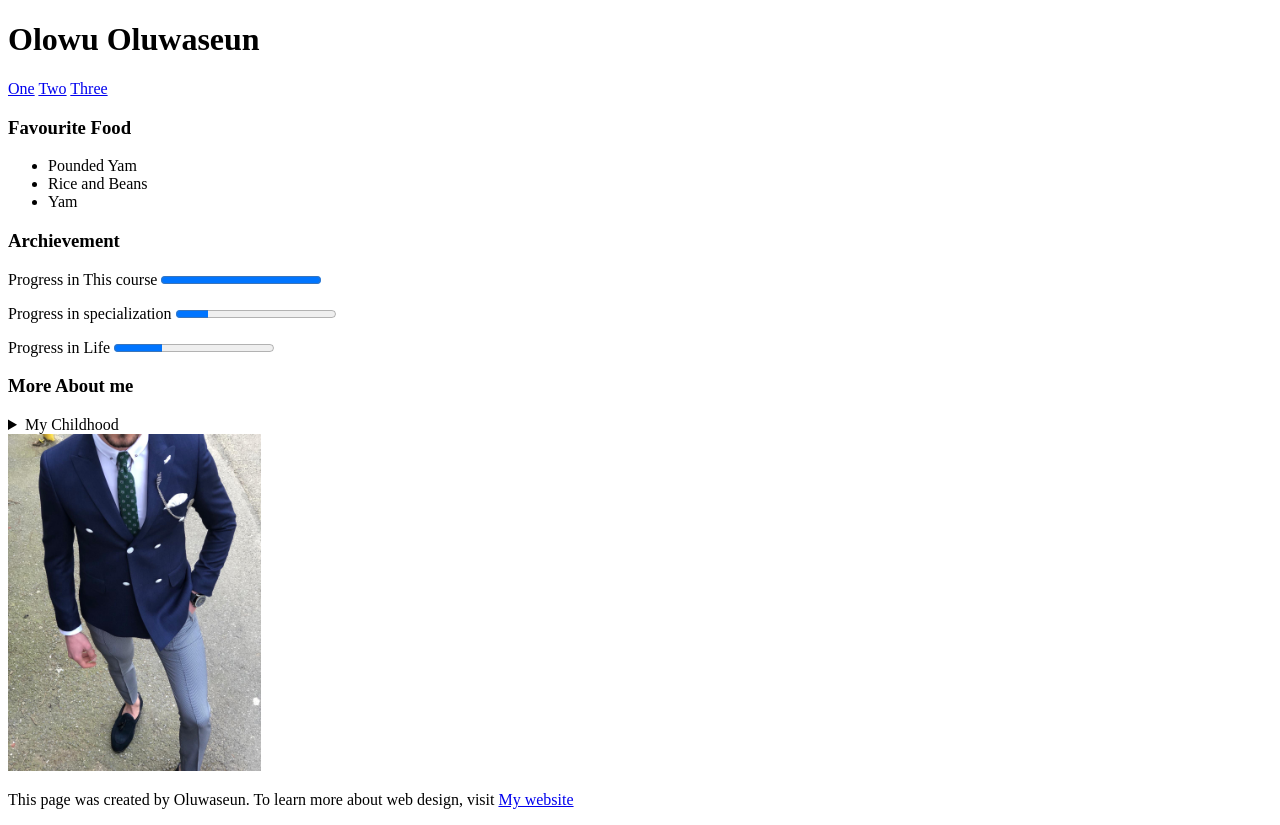
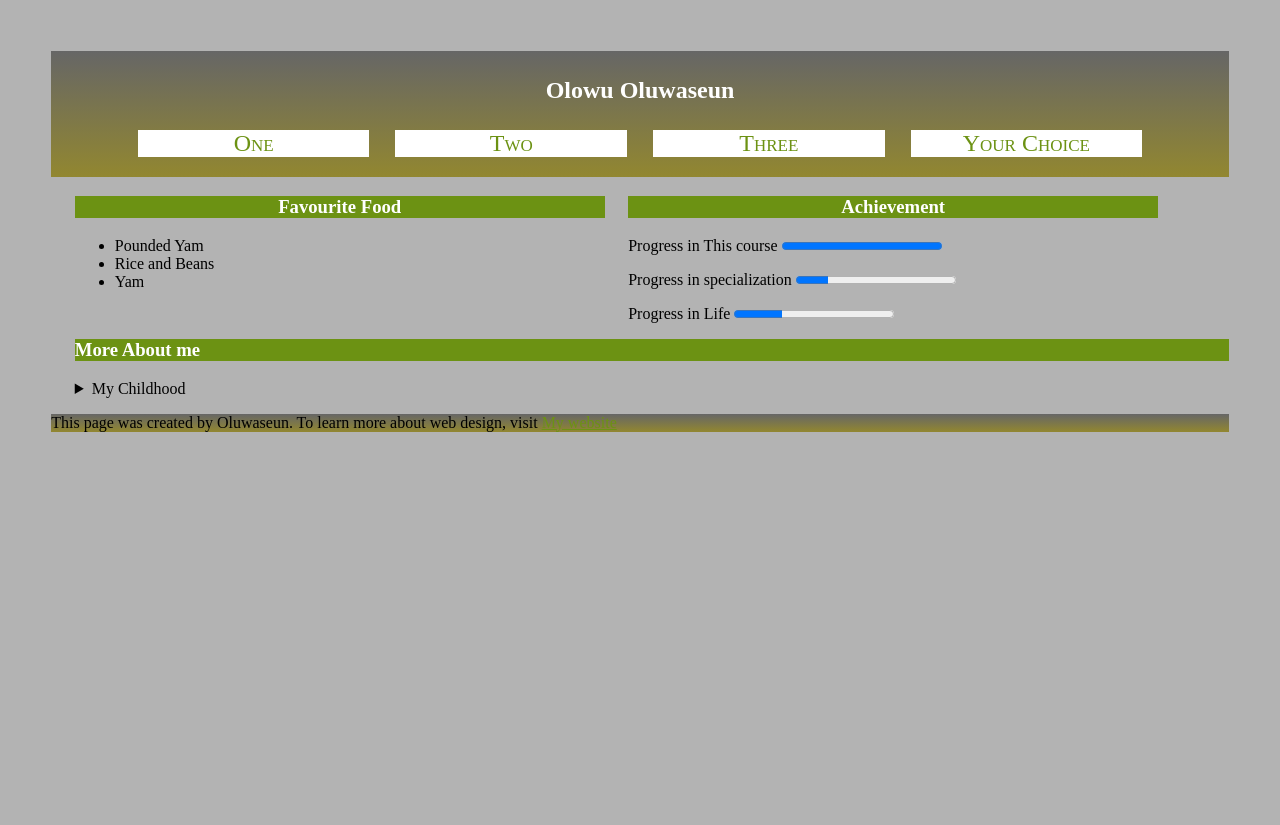
Before and after one commit to seunawhy/learning, a plain HTML site: page index.html in a window 1280 px wide. After the commit the page ends 800 px from the top, so only its background shows below. Drawn offline with Linux system fonts and the light colour scheme.

Commit message:
new update

```diff
--- /dev/null
+++ b/assignment-1/css/hw1.css
@@ -0,0 +1,72 @@
+header{
+    background-color: #666666;
+    color:#ffffff;
+    text-align:center;
+    font-variant-caps: all-petite-caps;
+    background-image: url(../img/Ultimate_Frisbee\,_Jul_2009_-_19.jpg);
+}
+main{
+    margin-top: 0%;
+}
+nav{
+    text-align: center;
+    font-variant: normal;
+
+}
+h2{
+    color: #0d2fc5;
+    font-variant-caps:all-petite-caps;
+}
+img{
+    display: inline-block;
+    margin: 15px;
+    margin-left: 20%;
+
+    width: 50%;
+    border: solid 2px #000000;
+
+}
+a{
+    color:#000000;
+    font-family: 'Gill Sans', 'Gill Sans MT', Calibri, 'Trebuchet MS', sans-serif;
+}
+nav a{
+    background-color:#ffffff7a;
+    display: inline-block;
+    margin: 20px;
+    width:15%;
+    border: none;
+    text-decoration: unset;
+    text-align: center;
+    padding: 10px ;
+    border-radius: 7px;
+}
+nav a:hover{
+    background-color:#525252 ;
+    color:#ffffff;
+    border: none;
+    border-radius: 7px;
+}
+.active{
+   background-color: #ffffff;
+   border-radius: 7px;
+   color: #000000;
+   font-family: 'Gill Sans', 'Gill Sans MT', Calibri, 'Trebuchet MS', sans-serif;
+}
+
+.left{
+    background-color: #ee1212;
+    width: 20%;
+    float:left;
+    margin-right: 10px;
+}
+.right{
+    background-color:#ffffff;
+    color:#000000;
+    text-align: justify;
+    padding-top: 1px;
+    width: 75%;
+}
+li{
+    list-style: none;
+}
--- /dev/null
+++ b/assignment-1/history.html
@@ -0,0 +1,43 @@
+
+<!DOCTYPE html>
+<html lang="en">
+<head>
+	<meta charset="UTF-8">
+	<title>Ultimate Frisbee - History</title>
+	<link rel="stylesheet" href="css/hw1.css">
+</head>
+<body>
+	<header>
+		<h1>Ulimate Frisbee History</h1>
+		<nav>
+			<a href="index.html">Home</a>
+			<a href="teams.html">Teams</a>
+			<a href="history.html" class = "active">History</a>
+			<a href="http://www.usaultimate.org/index.html" target="_blank">USA Ultimate</a>
+		</nav>
+	</header>
+		<main>
+			<aside class = "left">
+			<a href="https://commons.wikimedia.org/wiki/File%3AUltimate_Frisbee%2C_Jul_2009_-_17.jpg"><img src="https://upload.wikimedia.org/wikipedia/commons/5/5d/Ultimate_Frisbee%2C_Jul_2009_-_19.jpg" alt="Creative Common Ultimate Photo" title="By Ed Yourdon [CC BY-SA 2.0 (http://creativecommons.org/licenses/by-sa/2.0)], via Wikimedia Commons"/> </a>
+
+			<a href="https://commons.wikimedia.org/wiki/File%3AUltimate_Frisbee_Colorado_Cup_2005.jpg"><img alt="Ultimate Frisbee Colorado Cup 2005" src="https://upload.wikimedia.org/wikipedia/commons/thumb/7/7d/Ultimate_Frisbee_Colorado_Cup_2005.jpg/512px-Ultimate_Frisbee_Colorado_Cup_2005.jpg"/></a>
+
+
+			<a href="https://www.flickr.com/photos/paradisecoastie/15409853738/" title="Ultimate Frisbee"><img src="https://farm4.staticflickr.com/3948/15409853738_7dbfbfbac7_k.jpg"  alt="Ultimate Frisbee"></a>
+		</aside>
+		<section class = "right">
+
+	<h2>Background</h2>
+	<p>Ultimate Frisbee/Ultimate has been around in some fashion since the 1960s.  Joel Silver is credited with introducing the game to his high school in 1968 after learning about the game at summer camp.  The game spread to more college campuses soon afterward.</p>
+	<p>The Ultimate Players Association was founded in 1979 and began organizing touraments across the country.  In 2010, UPA because the <a href = "htpp://http://www.usaultimate.org/index.html">USA Ultimate</a>.</p>
+	<p>Other than professional tournaments, games of Ultimate are typically played without referess.  Instead, players rely on "The Spirit of the Game" to encourage sportsmanship and self-officiating.</p>
+	<h2>Sources</h2>
+
+	<ul>
+		<li><a href = "https://en.wikipedia.org/wiki/Ultimate_(sport)">Ultimate (sport)</a></li>
+		<li><a href = "http://www.wfdf.org/">World Flying Disc Federation</a></li>
+	</ul>
+	</section>
+</main>
+</body>
+</html>
--- /dev/null
+++ b/css/style.css
@@ -0,0 +1,76 @@
+/* Styling the HTML tags*/
+body{
+    background: #b3b3b3;
+    margin: 4%;
+
+}
+header{
+    background: #666666;
+    text-align: center;
+    padding: 10px;
+ }
+
+
+nav{
+    font-variant: small-caps;
+    font-family: 'Times New Roman', Times, serif;
+    font-size: 150%;
+}
+nav a{
+    background-color:#FFFFFF;
+    display: inline-block;
+    width:20%;
+    border: none;
+    text-decoration: unset;
+    margin: 10px;
+
+}
+a{
+    color:#6c9213;
+}
+.half{
+    width: 45%;
+    display: inline;
+    float:left;
+    margin-left: 2%;
+}
+
+h1{
+    color: #FFFFFF;
+    font-size: 150%;
+}
+h3{
+    color: #FFFFFF;
+    background-color: #6c9213;
+    text-align: center;
+}
+#h3-left{
+    text-align: left;
+}
+.whole{
+    clear: both;
+    margin-left: 2%;
+}
+img{
+    display: none;
+}
+details{
+    font-style: italic;
+}
+summary{
+    font-style: normal;
+}
+footer{
+    background:#666666;
+    clear: both;
+
+}
+header , footer{
+    background: #666666;
+    background:-webkit-linear-gradient(#666666 0%,#928730);
+ }
+
+ul{
+    list-style-type:disc;
+
+}
--- a/index.html
+++ b/index.html
@@ -6,17 +6,22 @@
     <meta name="viewport" content="width=device-width, initial-scale=1.0">
     <link rel="icon" type="img/png" href="img/logo2.png">
     <link rel="stylesheet" href="css/all.min.css">
+    <link rel="stylesheet" href="css/style.css">
 
     <title>Olowu Oluwseun</title>
 </head>
 <body>
+    <header>
         <h1>Olowu Oluwaseun</h1>
         <nav>
             <a href="#">One</a>
             <a href="#">Two</a>
             <a href="#">Three</a>
+            <a href="#"> Your Choice </a>
         </nav>
-    <div>
+    </header>
+
+    <div class="half">
         <h3>Favourite Food</h3>
         <ul>
             <li>Pounded Yam</li>
@@ -24,15 +29,15 @@
             <li>Yam</li>
         </ul>
     </div>
-    <div>
-        <h3>Archievement</h3>
+    <div class="half">
+        <h3>Achievement</h3>
        <p>Progress in This course <progress max="100" min="0" value="100"> </progress></p>
        <p>Progress in specialization <progress max="100" min="0" value="20"> </progress></p>
        <p>Progress in Life  <progress max="100" min="0" value="30"> </progress></p>
 
     </div>
-    <div>
-        <h3>More About me</h3>
+    <div class="whole">
+        <h3 id="h3-left">More About me</h3>
         <details>I was born in Ilorin Kwara State Nigeria.
             <summary>My Childhood</summary>
         </details>
--- /dev/null
+++ b/pro.js
@@ -0,0 +1,2 @@
+var product = 8*10;
+console.log(product);
```
Also changed, not shown: assignment-1/index.html (added, +37 -0 lines), assignment-1/teams.html (added, +89 -0 lines), assignment-1/img/15409853738_7dbfbfbac7_k.jpg (added), assignment-1/img/Ultimate_Frisbee_Colorado_Cup_2005.jpg (added), 1 other file. Lines whose indentation alone changed are shown as unchanged.
